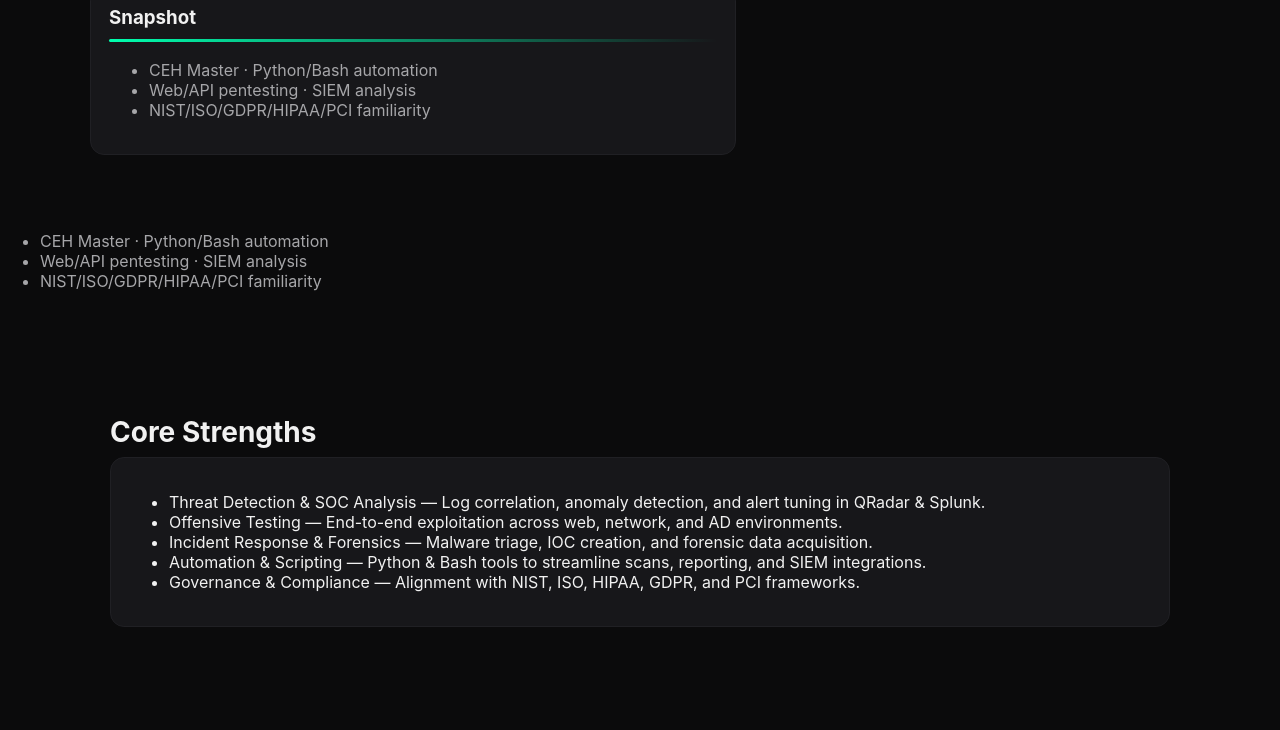
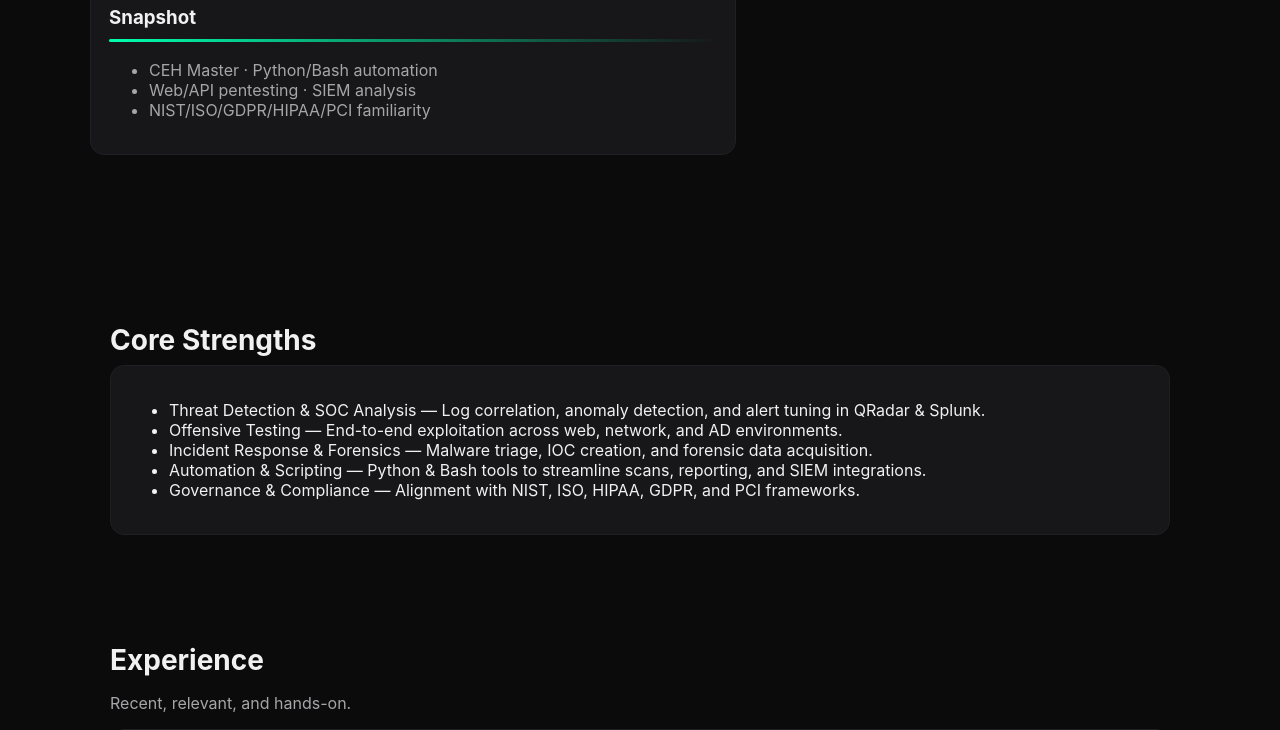
Before and after one commit to vivektumma/Vivek-Portfolio, a plain HTML site: page index.html in a window 1280 px wide. Shown: the part 899-1629 px from the top of the page. Drawn offline with Linux system fonts and the light colour scheme; a script that the page names is missing.

Commit message:
index.html

```diff
--- a/index.html
+++ b/index.html
@@ -98,19 +98,6 @@
             <li>NIST/ISO/GDPR/HIPAA/PCI familiarity</li>
           </ul>
           </div>
-        </div></div>
-
-
-        </div>
-
-
-        </div>
-    </div>
-          <ul class="muted">
-            <li>CEH Master · Python/Bash automation</li>
-            <li>Web/API pentesting · SIEM analysis</li>
-            <li>NIST/ISO/GDPR/HIPAA/PCI familiarity</li>
-          </ul>
         </div>
       </div>
     </section>
```
